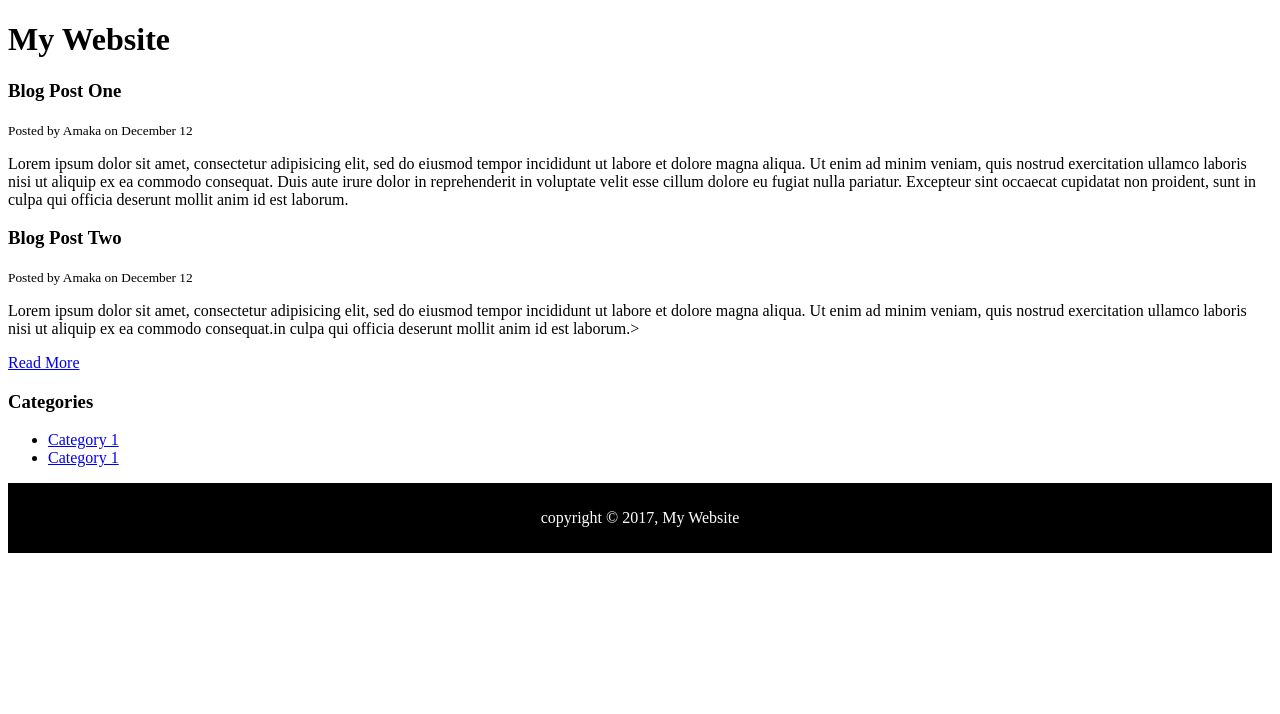
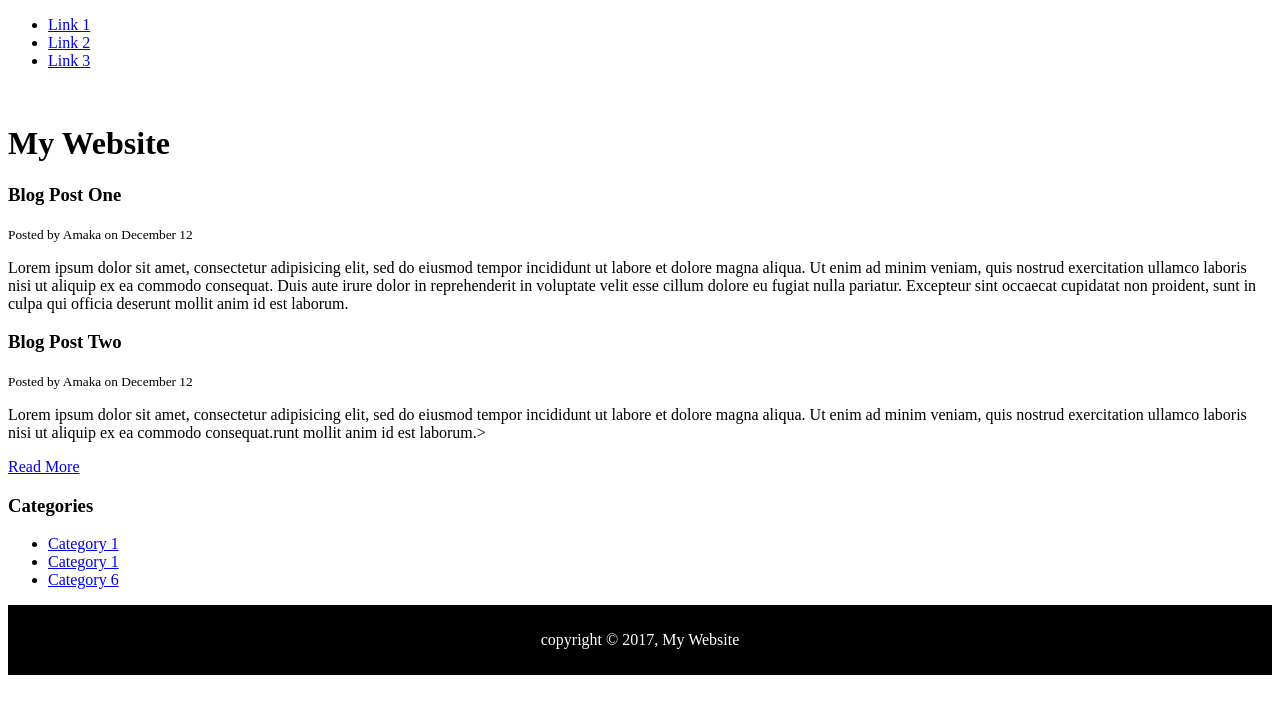
Before and after one commit to AmakaEguzoro/1st-project, a plain HTML site: page index.html in a window 1280 px wide. Drawn offline with Linux system fonts and the light colour scheme.

Commit message:
added a navigation bar

```diff
--- a/index.html
+++ b/index.html
@@ -10,6 +10,20 @@
 			padding:10px;
 		}
 	</style>
+	<nav class="navbar navbar-expand-sm bg-light">
+		<ul class="navbar-nav">
+		  <li class="nav-item">
+			<a class="nav-link" href="#">Link 1</a>
+		  </li>
+		  <li class="nav-item">
+			<a class="nav-link" href="#">Link 2</a>
+		  </li>
+		  <li class="nav-item">
+			<a class="nav-link" href="#">Link 3</a>
+		  </li>
+		</ul>
+	  </nav>
+	  <br>
 </head>
 <body>
 	<header>
@@ -34,7 +48,7 @@
 			<p>Lorem ipsum dolor sit amet, consectetur adipisicing elit, sed do eiusmod
 			tempor incididunt ut labore et dolore magna aliqua. Ut enim ad minim veniam,
 			quis nostrud exercitation ullamco laboris nisi ut aliquip ex ea commodo
-			consequat.in culpa qui officia deserunt mollit anim id est laborum.></p>
+			consequat.runt mollit anim id est laborum.></p>
 			<a href="post.html">Read More</a>
 		</article>
 
@@ -48,6 +62,7 @@
 		    <ul>
 		       <li><a href="#">Category 1</a></li>
 		       <li><a href="#">Category 1</a></li>
+		       <li><a href="#">Category 6</a></li>
 
 		    </ul>
 		</nav>
```
